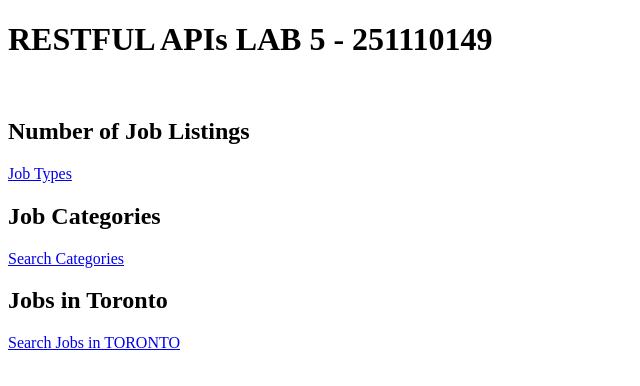
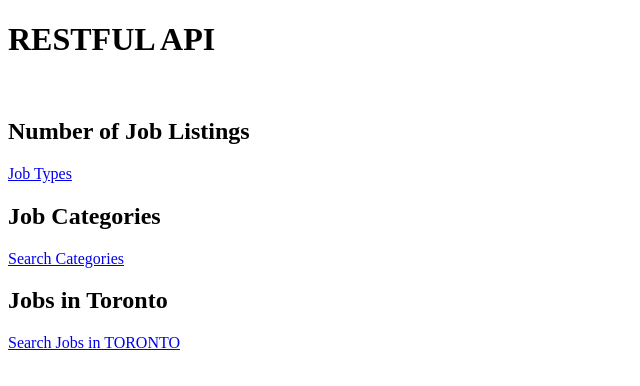
Before and after one commit to DanielMaximos7/RESTfulAPI_JSExpress, a website: page static/index.html in a window 1280 px wide. Shown: the whole page, without its empty margins (0-640 px from the left). Drawn offline with Linux system fonts and the light colour scheme.

Commit message:
Adding existing file

```diff
--- a/static/index.html
+++ b/static/index.html
@@ -6,7 +6,7 @@
     <title>Store</title>
 </head>
 <body>
-    <h1> RESTFUL APIs LAB 5 - 251110149</h1>
+    <h1> RESTFUL API</h1>
     <br>
     <h2> Number of Job Listings </h2>
     <a href="http://localhost:2000/jobList">Job Types</a>
```
